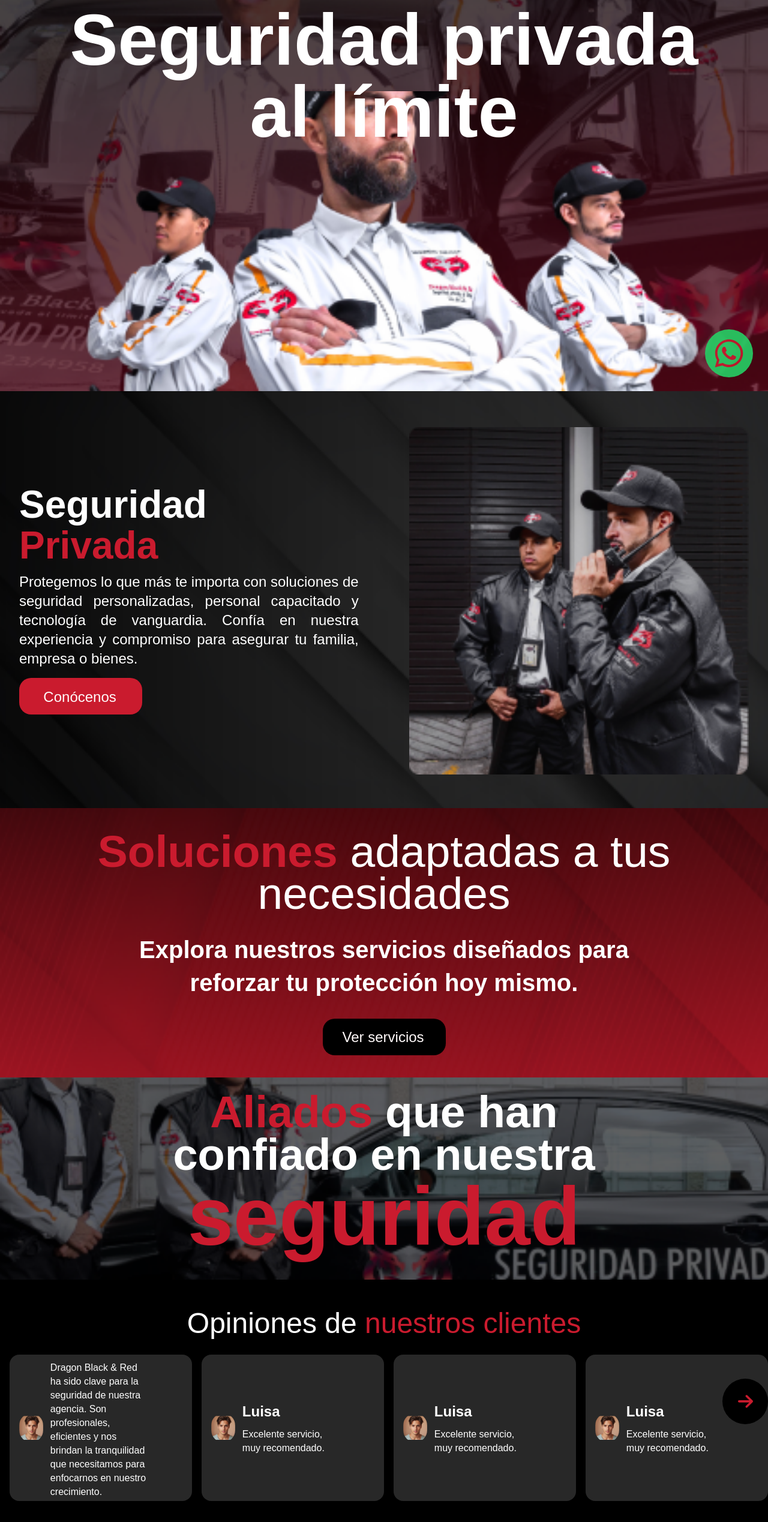
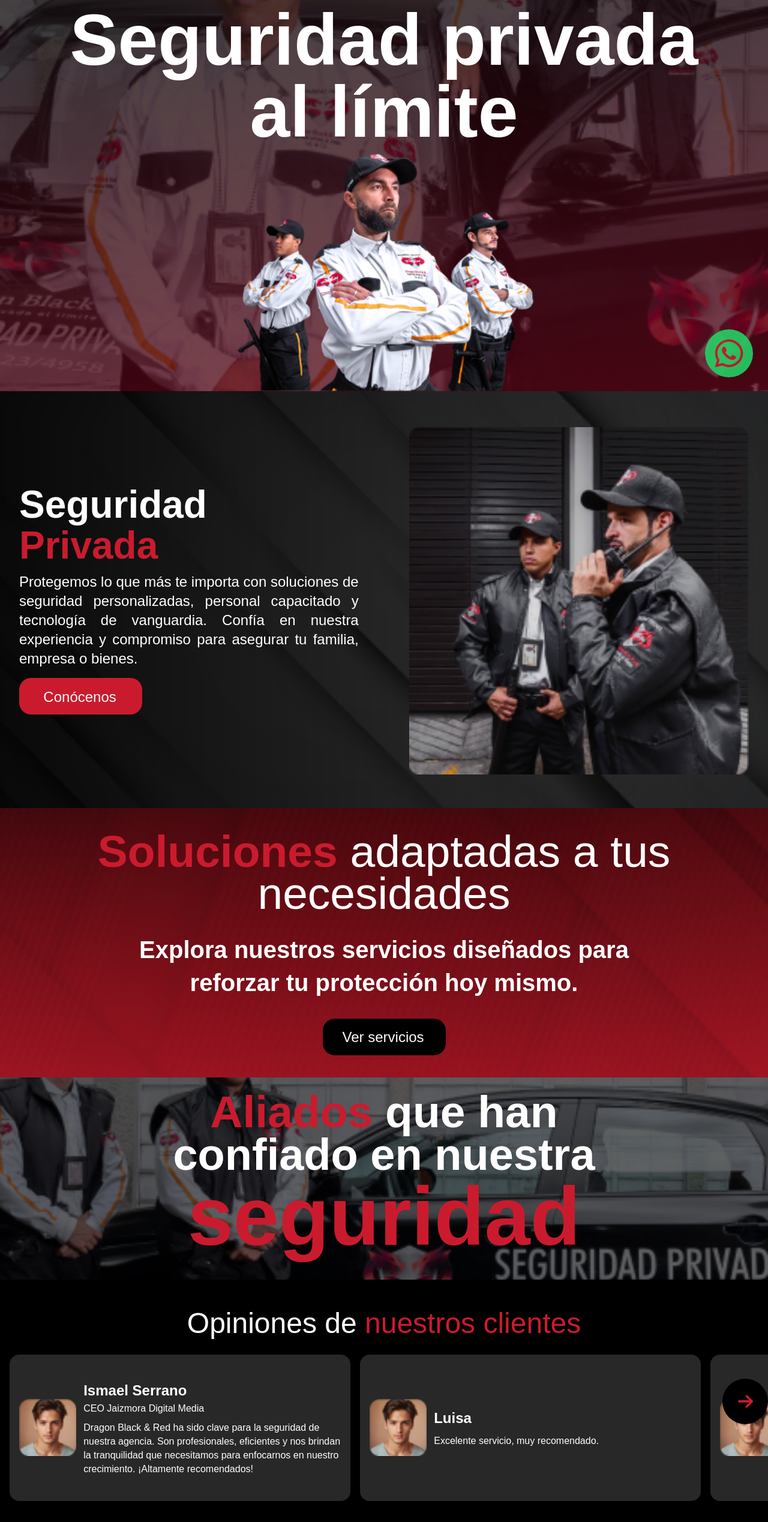
Before and after one commit to dragonbnr/dragonbnr, a Next.js app: page / in a window 1280 px wide. Shown: the part 146-2683 px from the top of the page at 60% size. Built offline with nearby package versions, Linux system fonts and the light colour scheme.

Commit message:
Refactor Footer and HeroSection components for improved layout and responsiveness; adjust padding, margins, and heights. Update Testimonial component styles for better alignment and consistency. Implement dynamic scroll amount in TestimonialsSection based on window size.

```diff
--- a/src/components/Footer.jsx
+++ b/src/components/Footer.jsx
@@ -141,7 +141,7 @@ const Footer = () => {
         </p>
       </div>
     </footer>
-    <footer className="bg-black text-white py-8 px-4 md:px-12 text-center md:text-left hidden lg:block">
+    <footer className="bg-black text-white py-8 px-4 text-center md:text-left hidden lg:block">
       <div className="max-w-screen-xl mx-auto grid grid-cols-1 md:grid-cols-3 gap-8">
 
         {/* Logo y Contacto */}
@@ -218,7 +218,7 @@ const Footer = () => {
         </div>
       </div>
        {/* Aviso de Privacidad y Redes Sociales */}
-       <div className="flex justify-between items-center border-t-2 mt-4 border-white/20 px-8">
+       <div className="flex justify-between items-center border-t-2 mt-4 border-white/20 ">
         <div className="flex items-center mt-4 gap-4 ">
           <span className="text-md">
             Dragon Black & Red S.A. de C.V.
@@ -244,7 +244,7 @@ const Footer = () => {
           </div>
         </div>
         <div>
-        <p className="text-xs mt-4 px-8">
+        <p className="text-xs mt-4 ">
             Sitio desarrollado por{" "}
             <a href="https://jaizmora.com" target="_blank" rel="noopener noreferrer" className="hover:underline">
               Jaizmora Digital Media
--- a/src/components/Home/HeroSection.jsx
+++ b/src/components/Home/HeroSection.jsx
@@ -3,7 +3,7 @@ import Image from 'next/image';
 
 const HeroSection = () => {
   return (
-    <div className="relative w-full h-[550px] md:h-[650px] lg:h-[90vh] bg-black overflow-hidden"
+    <div className="relative w-full h-[400px] md:h-[630px] lg:h-[90vh] lg:max-h-[650px] xl:max-h-[850px] bg-black overflow-hidden"
     >
       <div className='w-full h-full absolute z-0 '>
         <Image src={"/images/home/hero/bg.png"}
@@ -22,14 +22,14 @@ const HeroSection = () => {
         <h1 className="text-[40px] lg:text-[90px] xl:text-[120px] font-bold mb-6 leading-10 lg:leading-[90px]  xl:leading-[120px] mt-[18px] z-10">Seguridad privada <br/> al límite</h1>
       </div>
 
-      <div className='absolute  left-0 right-0 mx-auto bottom-0 lg:-bottom-[320px] xl:-bottom-[150px]'>
-        <div className='w-full h-[400px] md:h-[500px] lg:h-[750px] xl:h-[650px] '>
+      <div className='absolute  left-0 right-0 mx-auto bottom-0 z-20 '>
+        <div className='w-full h-full md:h-[500px] lg:h-[500px] xl:h-[400px] 2xl:h-[650px] '>
       <Image src={"/images/home/hero/guardias.png"}
         width={1500}
         height={1500}
         alt="Guardias"
         quality={100}
-        className=" object-cover  h-full w-full"
+        className=" object-contain  h-full w-full"
         />
         </div>
         </div>
--- a/src/components/Home/Testimonials/Testimonial.jsx
+++ b/src/components/Home/Testimonials/Testimonial.jsx
@@ -3,9 +3,9 @@ import Image from 'next/image'
 
 function Testimonial({testimonio}) {
   return (
-    <div className="w-[232px]  lg:w-[568px] h-[99px] lg:h-[244px] flex justify-center items-center  bg-[#282828] gap-3 pl-4 rounded-[16px]">
+    <div className="w-[232px]  lg:w-[568px] h-[99px] lg:h-[244px] flex justify-center items-center  bg-[#282828] gap-3 px-4 rounded-[16px] shrink-0">
 
-    <div className="w-[48.61px] h-[48.61px] justify-center items-center inline-flex">
+    <div className="w-[48.61px] lg:w-[119px] h-[48.61px] lg:h-[119px] justify-center items-center ">
         <Image width={"119"} height={'119'} quality={100}className="w-full h-full relative rounded-[20.23px] object-contain" src={testimonio?.image}
         alt='Testimonio'
         />
@@ -13,8 +13,8 @@ function Testimonial({testimonio}) {
 
     <div className="w-full flex-col">
     <p className="w-[162px] lg:w-full  text-white  font-bold  text-[10px] lg:text-[24px]">{testimonio?.nombre}</p>
-    <p className="w-[162px]  text-white font-light text-[6px] mb-2 ">{testimonio?.puesto}</p>
-    <p className="w-[162px]  text-white  leading-[9px] lg:leading-[23px] text-[6px] lg:text-[16px]">{testimonio?.description}</p>
+    <p className="w-[162px] lg:w-full  text-white font-light text-[6px] lg:text-[16px] mb-2 ">{testimonio?.puesto}</p>
+    <p className="w-[162px] lg:w-full text-white  leading-[9px] lg:leading-[23px] text-[6px] lg:text-[16px]">{testimonio?.description}</p>
     </div>
 </div>
   )
--- a/src/components/Home/TestimonialsSection.jsx
+++ b/src/components/Home/TestimonialsSection.jsx
@@ -8,7 +8,23 @@ const TestimonialsSection = () => {
   const [showLeftButton, setShowLeftButton] = useState(false);
   const [showRightButton, setShowRightButton] = useState(true);
   const containerRef = useRef(null);
+  const [scrollAmount, setScrollAmount] = useState(240);
 
+  useEffect(() => {
+    const handleResize = () => {
+      if (window.innerWidth >= 1024) {
+        setScrollAmount(580);
+      } else {
+        setScrollAmount(260);
+      }
+    };
+    handleResize(); // Set initial value
+    window.addEventListener("resize", handleResize);
+
+    return () => {
+      window.removeEventListener("resize", handleResize);
+    };
+  }, []);
 
   const testimonios = [
     {
@@ -69,16 +85,17 @@ const TestimonialsSection = () => {
  // Scroll to the left
  const scrollLeft = () => {
   if (containerRef.current) {
-      containerRef.current.scrollBy({ left: -240, behavior: 'smooth' });
+    containerRef.current.scrollBy({ left: -scrollAmount, behavior: "smooth" });
   }
 };
 
 // Scroll to the right
 const scrollRight = () => {
   if (containerRef.current) {
-      containerRef.current.scrollBy({ left: 240, behavior: 'smooth' });
+    containerRef.current.scrollBy({ left: scrollAmount, behavior: "smooth" });
   }
 };
+
   return (
     <div className="w-full h-auto flex flex-col relative justify-center items-center py-[37px] bg-black">
        {showLeftButton && (
@@ -114,7 +131,7 @@ const TestimonialsSection = () => {
       <h1 className="mb-4 text-[26px] lg:text-[48px] text-center text-white">
         Opiniones de <span className="text-[#ca1b2e] ">nuestros clientes</span>
       </h1>
-      <div className="w-full flex  lg:justify-center gap-4 overflow-x-auto relative   no-scrollbar pl-4 "
+      <div className="w-full flex   gap-4 overflow-x-auto relative   no-scrollbar pl-4 "
       ref={containerRef}
       >
 
```
Lines whose indentation alone changed are shown as unchanged.
